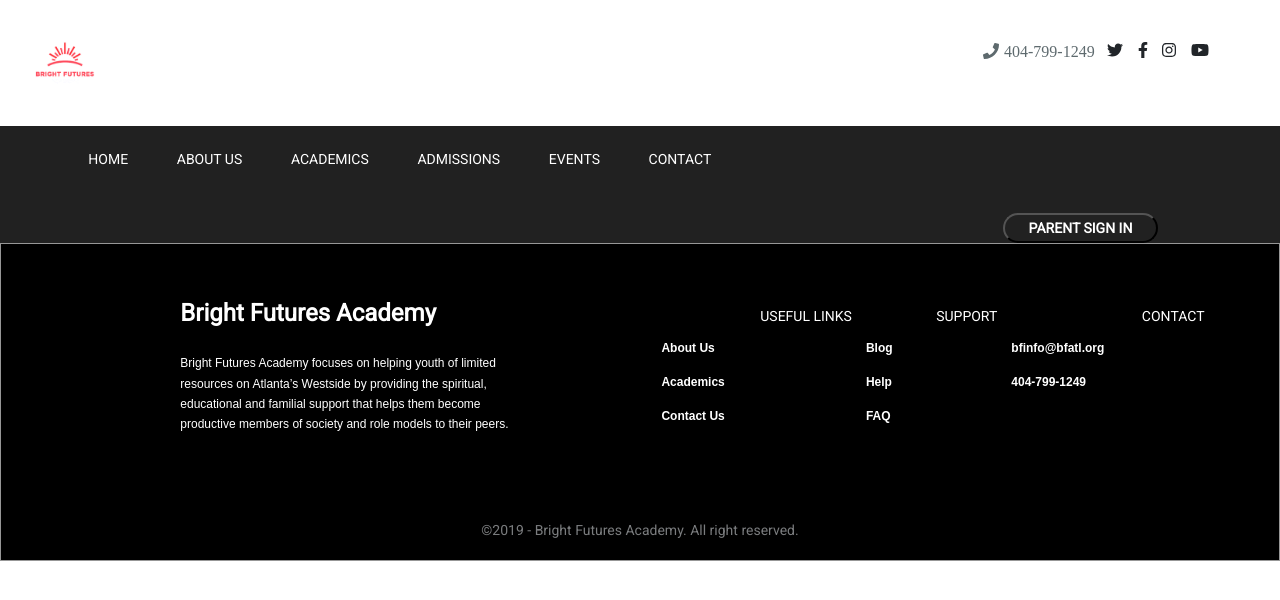
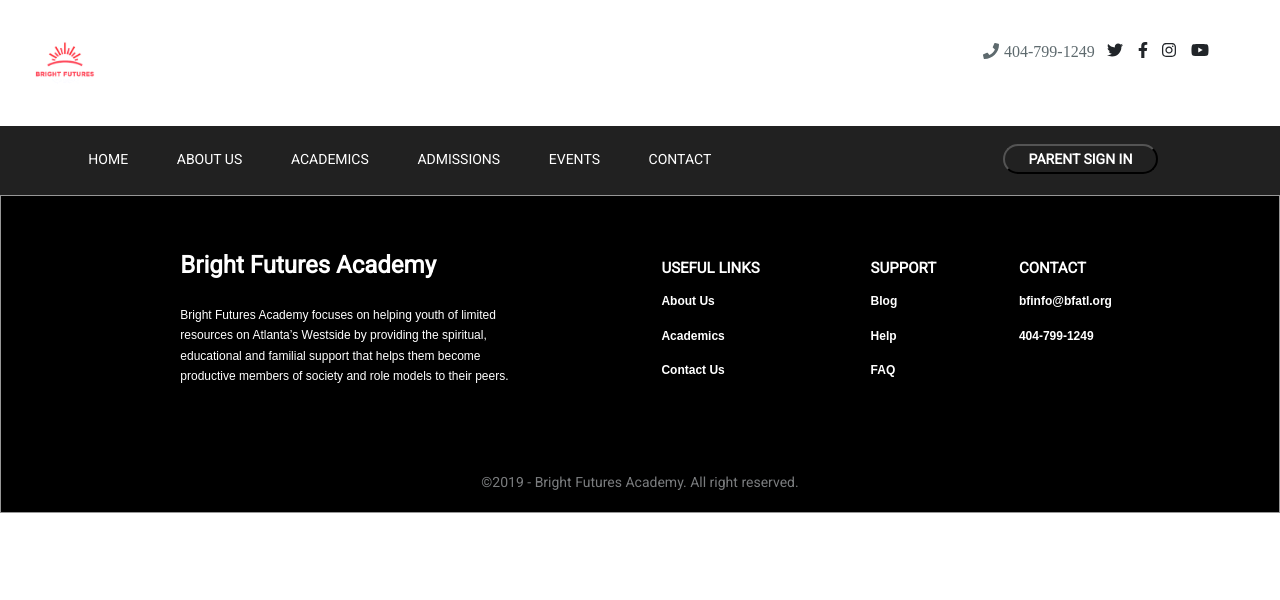
Before and after one commit to GTBitsOfGood/bright-futures-academy, a React (Create React App) app in the folder client/: page /landingPage in a window 1280 px wide. Shown: the top 600 px of the page. Built offline with nearby package versions, Linux system fonts and the light colour scheme.

Commit message:
Resolve Conflicts

```diff
--- a/client/src/components/LandingPageNavbar.js
+++ b/client/src/components/LandingPageNavbar.js
@@ -18,8 +18,8 @@
      */
     render() {
         return (
-            <div className="background uppercase">
-                <span className="pageLinks">
+            <div className="backgroundNavbar uppercaseNavbar">
+                <span className="pageLinksNavbar">
                     <p>
                         Home
                     </p>
@@ -38,8 +38,8 @@
                     <p>
                         Contact
                     </p>
-                    <div className="right">
-                        <button className="button">Parent Sign in</button>
+                    <div className="rightNavbar">
+                        <button className="buttonNavbar">Parent Sign in</button>
                     </div>
                 </span>
             </div>
--- a/client/src/components/css/LandingPageNavbar.css
+++ b/client/src/components/css/LandingPageNavbar.css
@@ -1,7 +1,7 @@
 /* Import Roboto font */
 @import url(https://fonts.googleapis.com/css?family=Roboto);
 @import url(https://fonts.googleapis.com/css?family=Open+Sans);
-.uppercase * {
+.uppercaseNavbar * {
     text-transform: uppercase;
     font-family: Roboto;
     font-size: 14px;
@@ -14,22 +14,22 @@
     color: #ffffff;
 }
 
-.background {
+.backgroundNavbar {
     width: 100%;
     background-color: rgba(0, 0, 0, 0.87);
     padding-left: 5%;
 }
 
-.pageLinks {
+.pageLinksNavbar {
     text-align: left;
 }
 
-.pageLinks > p {
+.pageLinksNavbar > p {
     padding: 2%;
     padding-bottom: 1%;
 }
 
-.button {
+.buttonNavbar {
     color: #ffffff;
     background-color: transparent;
     padding: 20px;
@@ -55,7 +55,7 @@
     vertical-align: baseline;
 }
 
-.pageLinks > div {
+.pageLinksNavbar > div {
     float: right;
     padding-right: 10%;
     padding-top: 1.5%;
```
